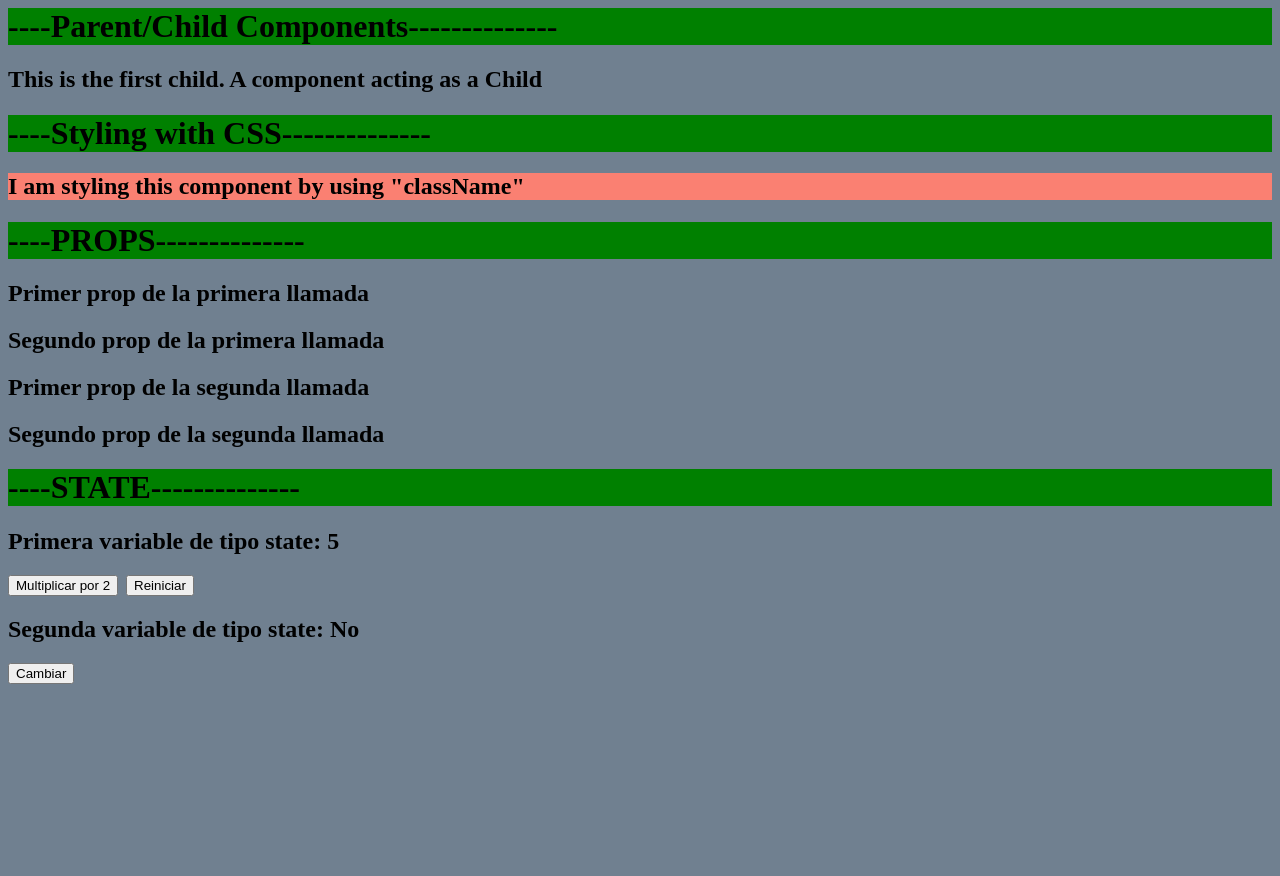
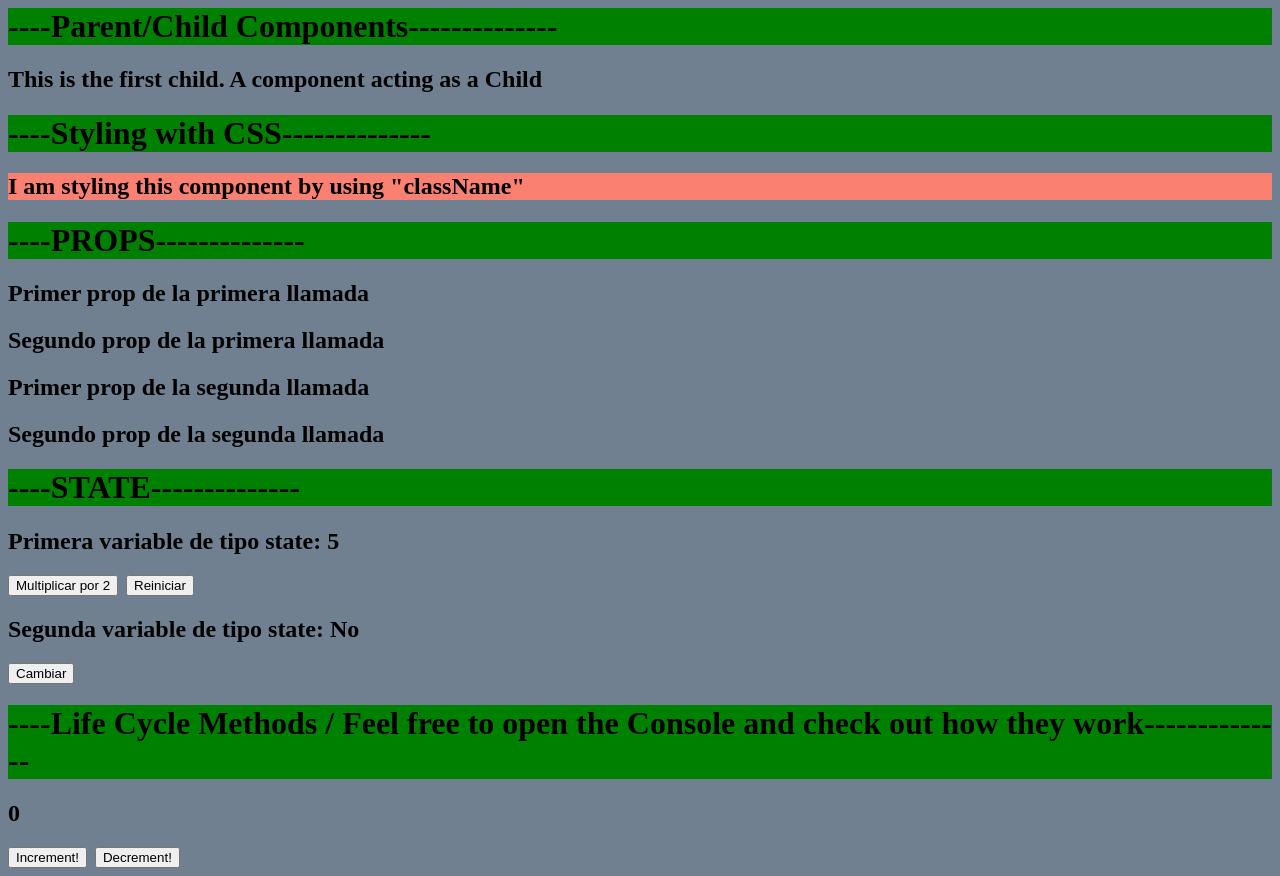
Before and after one commit to ACruzadoP/CursoReact-Resumen, a React (Create React App) app: page / in a window 1280 px wide. Before the commit the page ends 800 px from the top, so only its background shows below. Built offline with nearby package versions, Linux system fonts and the light colour scheme.

Commit message:
Performed a fix on StateChild.js and added the required file for the fith exercise with its integration included

```diff
--- a/src/App.js
+++ b/src/App.js
@@ -3,6 +3,7 @@ import FirstChild from "./components/FirstChild"
 import StylingChild from "./components/StylingChild"
 import PropsChild from "./components/PropsChild"
 import StateChild from "./components/StateChild"
+import LifeCycleChild from "./components/LifeCycleChild"
 
 function App () {
     return (
@@ -22,6 +23,8 @@ function App () {
           />
           <h1>----STATE--------------</h1>
           <StateChild />
+          <h1>----Life Cycle Methods / Feel free to open the Console and check out how they work--------------</h1>
+          <LifeCycleChild />
         </div>
     )
 }
--- /dev/null
+++ b/src/components/LifeCycleChild.js
@@ -0,0 +1,54 @@
+import React from "react"
+
+class LifeCycleChild extends React.Component {
+    constructor() {
+        super()
+        this.state = {
+            count: 0
+        }
+        this.increment = this.increment.bind(this)
+        this.decrement = this.decrement.bind(this)
+    }
+
+    increment() {
+        this.setState(prevState => {
+            return {
+                count: prevState.count + 1
+            }
+        })
+    }
+
+    decrement() {
+        this.setState(prevState => {
+            return {
+                count: prevState.count - 1
+            }
+        })
+    }
+
+    componentDidMount() {
+        console.log("Mounted - LCM(componentDidMount)")
+    }
+
+    componentDidUpdate (prevProps, prevState) {
+        console.log("Did Update - LCM(componentDidUpdate)")
+    }
+
+    render () {
+        console.log("Render - LCM(render)")
+        return (
+            <div>
+                <h2>{this.state.count}</h2>
+                <button onClick={this.increment}>
+                    Increment!
+                </button>
+                    &nbsp;&nbsp;
+                <button onClick={this.decrement}>
+                    Decrement!
+                </button>
+            </div>
+        )
+    }
+}
+
+export default LifeCycleChild
--- a/src/components/StateChild.js
+++ b/src/components/StateChild.js
@@ -15,7 +15,7 @@ function handleClick_1_restart(){
 function handleClick_2(){
     this.setState(prevState => {
         let variable_segunda
-        if (prevState.segunda == true){
+        if (prevState.segunda === true){
             variable_segunda=false
         }else{
             variable_segunda=true
```
